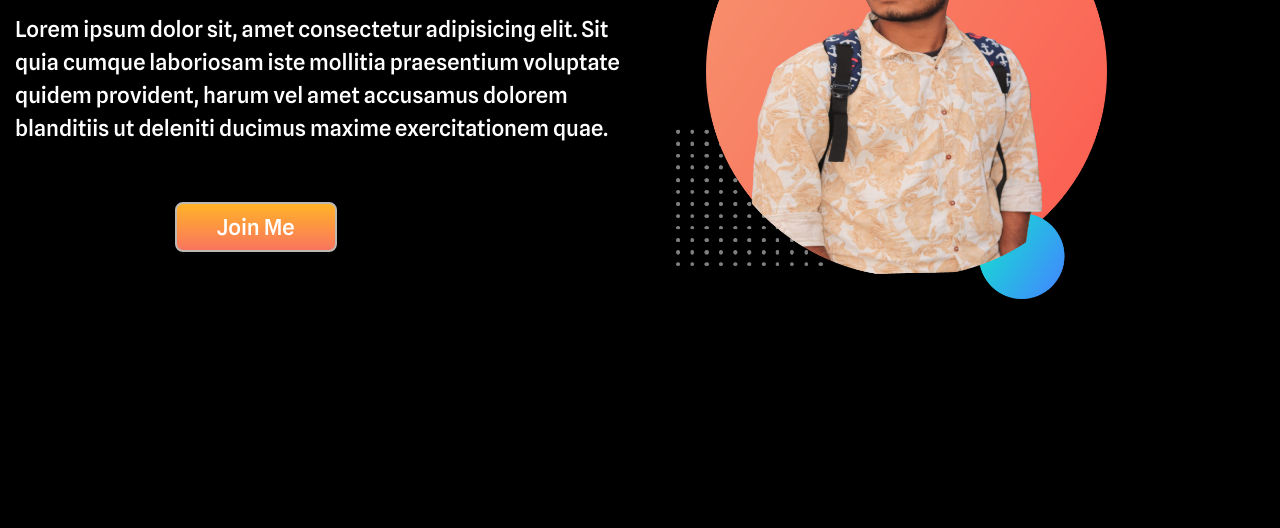
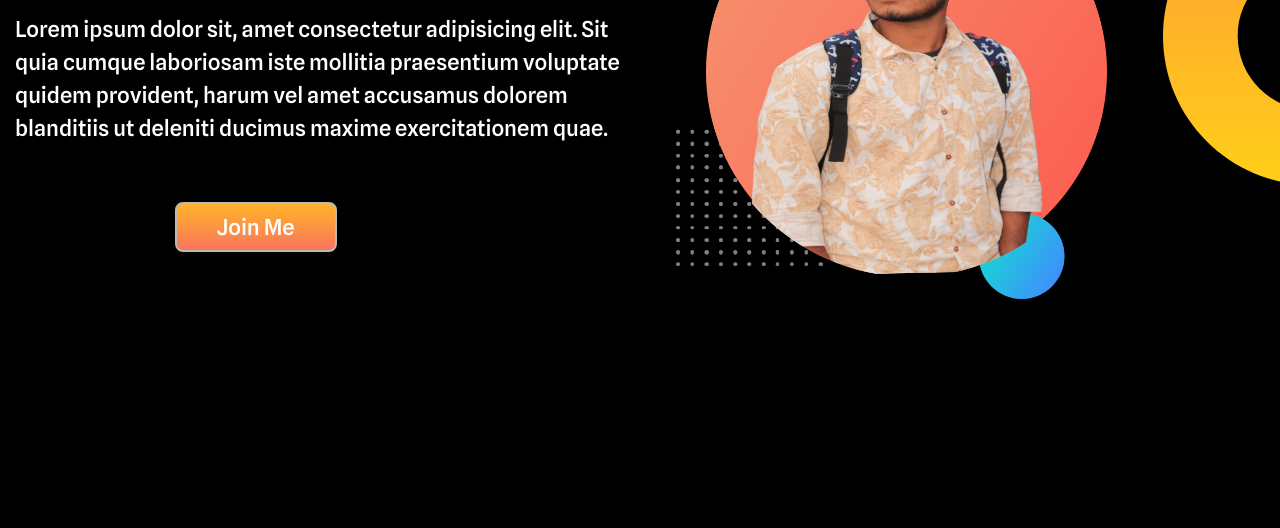
Before and after one commit to sagor15/prectice-day-asainment, a plain HTML site: page index.html in a window 1280 px wide. Shown: the part 272-800 px from the top of the page. Drawn offline with Linux system fonts and the light colour scheme.

Commit message:
commite commit

```diff
--- a/index.html
+++ b/index.html
@@ -14,7 +14,7 @@
     />
   </head>
   <body>
-    <section>
+    <section class="first-section">
       <h1>Welcome To My Portfolio</h1>
       <div class="main-div">
         <div class="div-same">
--- a/style.css
+++ b/style.css
@@ -34,17 +34,22 @@ p {
   text-transform: capitalize;
   font-size: 22px;
   border: 2px solid rgb(189, 185, 178);
-  background-image: linear-gradient(#FFB328, #F9755E);
+  background-image: linear-gradient(#ffb328, #f9755e);
   padding: 10px 40px;
   color: white;
   margin-left: 160px;
   display: inline-block;
-  margin-top:35px;
+  margin-top: 35px;
   border-radius: 8px;
 }
-.button:hover{
-    box-shadow: 10px 10px 10px 5px gray;
+.button:hover {
+  box-shadow: 10px 10px 10px 5px gray;
 }
-.first-style{
-    color: orange;
+.first-style {
+  color: orange;
 }
+.first-section {
+  background-image: url(dream-bg.png);
+  background-repeat: no-repeat;
+  background-position: right;
+}
```
